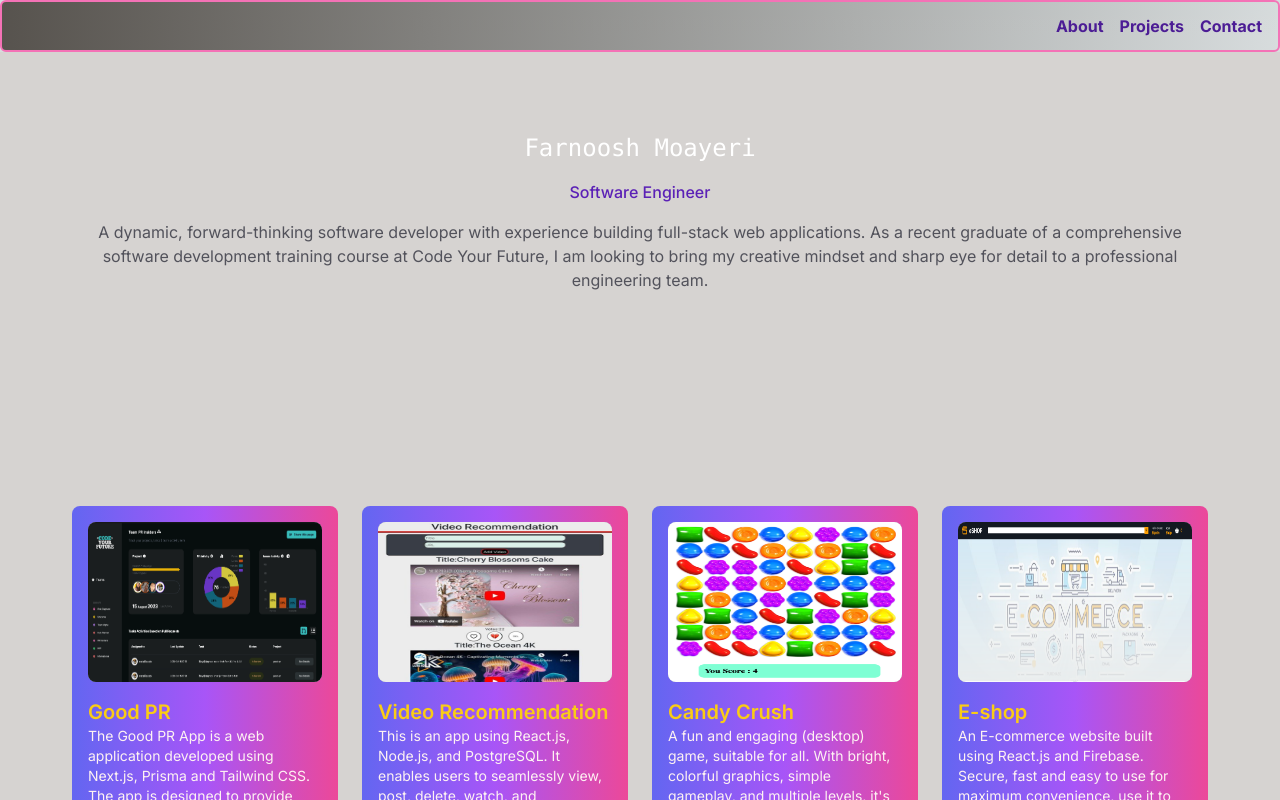
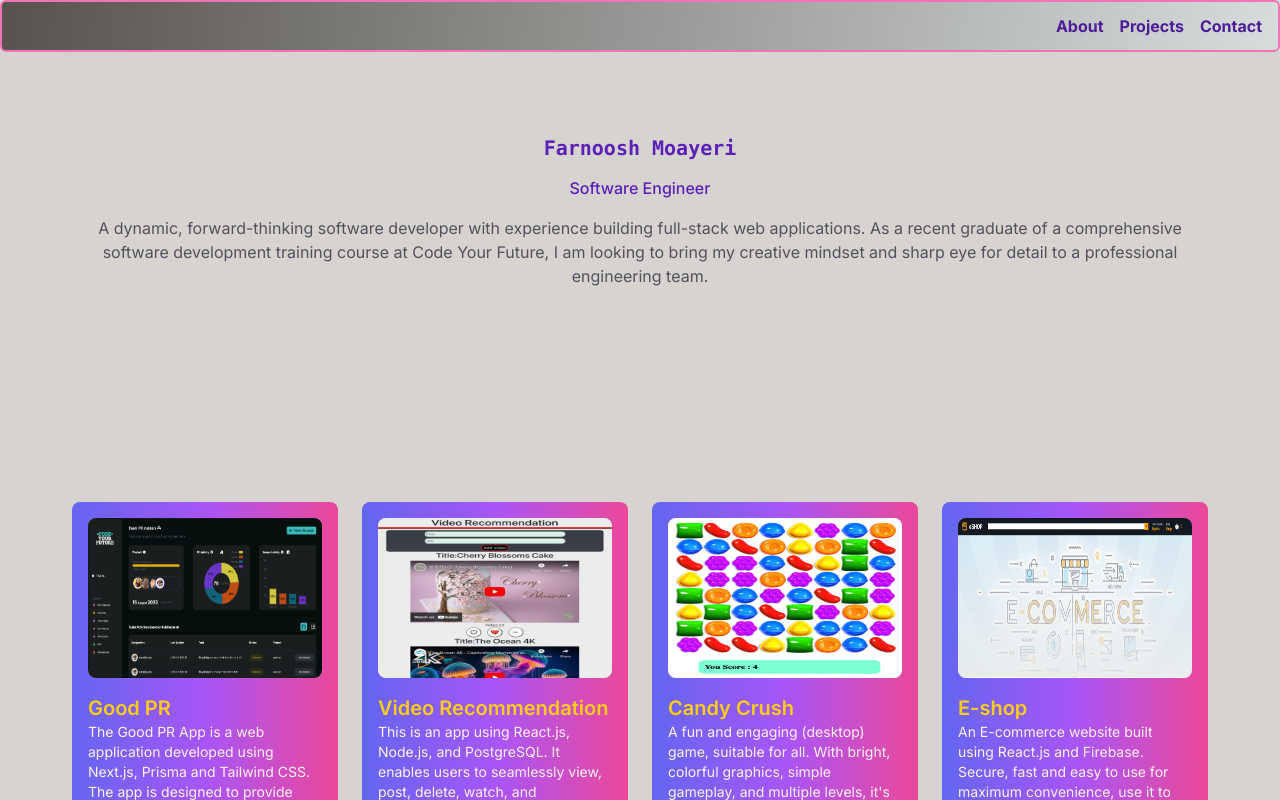
Before and after one commit to Farnooshmo/portfolio, a Next.js app: page / in a window 1280 px wide. Shown: the top 800 px of the page. Built offline with nearby package versions, Linux system fonts and the light colour scheme.

Commit message:
Change the bg color and font weight

```diff
--- a/app/components/TextAnimation.js
+++ b/app/components/TextAnimation.js
@@ -1,5 +1,5 @@
 // AnimatedText.jsx
-
+"use client"
 import { useEffect, useState } from "react";
 
 export default function AnimatedText() {
@@ -18,7 +18,7 @@
   const duration = "duration-[5s] ease-out";
 
   return (
-    <div className="text-container relative top-1/2 left-1/2 transform -translate-x-1/2 -translate-y-1/2 text-white font-mono text-center text-2xl font-light">
+    <div className="text-container relative top-1/2 left-1/2 transform -translate-x-1/2 -translate-y-1/2 text-violet-00  font-mono text-center text-xl font-extrabold">
       <span
         className={`reg-text ${loaded ? "" : fadeUp} ${
           loaded ? "opacity-100" : ""
```
